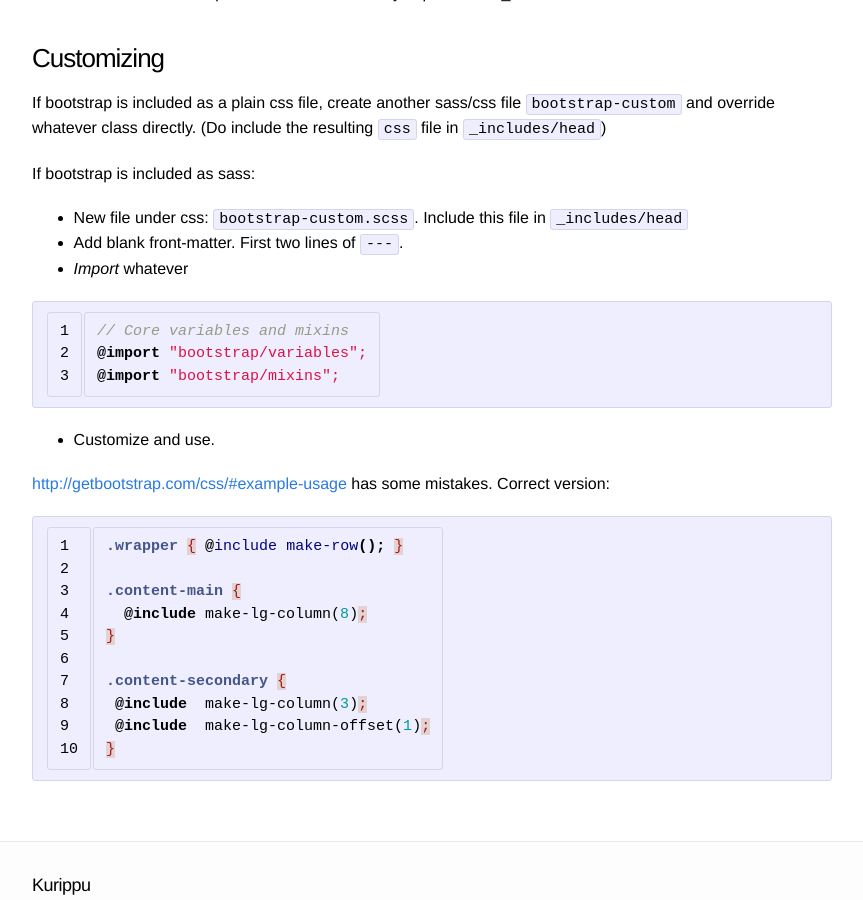
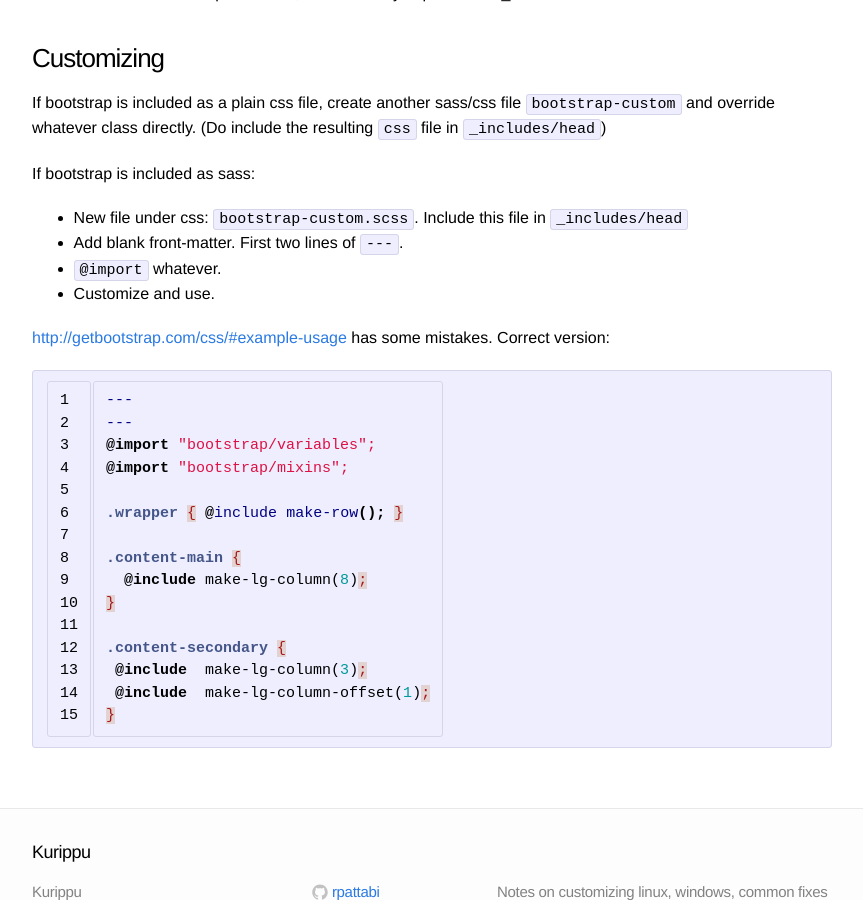
Before and after one commit to ananthp/kurippu, a Jekyll site: the page built from web-development.md, in a window 1280 px wide and 900 px high, scrolled down 714 px. Shown: the whole window, without its empty margins (208-1071 px from the left). Built offline with Jekyll 4.4.1, drawn with Linux system fonts in a browser that asks for light colours.

Commit message:
Clean code example

```diff
--- a/web-development.md
+++ b/web-development.md
@@ -37,21 +37,16 @@ If bootstrap is included as sass:
 
 * New file under css: `bootstrap-custom.scss`. Include this file in `_includes/head`
 * Add blank front-matter. First two lines of `---`.
-* *Import* whatever
-
-{% highlight sass linenos %}
-
-// Core variables and mixins
-@import "bootstrap/variables";
-@import "bootstrap/mixins";
-
-{% endhighlight%}
-
+* `@import` whatever.
 * Customize and use.
 
 [http://getbootstrap.com/css/#example-usage](http://getbootstrap.com/css/#example-usage) has some mistakes. Correct version:
 
 {% highlight sass linenos %}
+---
+---
+@import "bootstrap/variables";
+@import "bootstrap/mixins";
 
 .wrapper { @include make-row(); }
 
```
